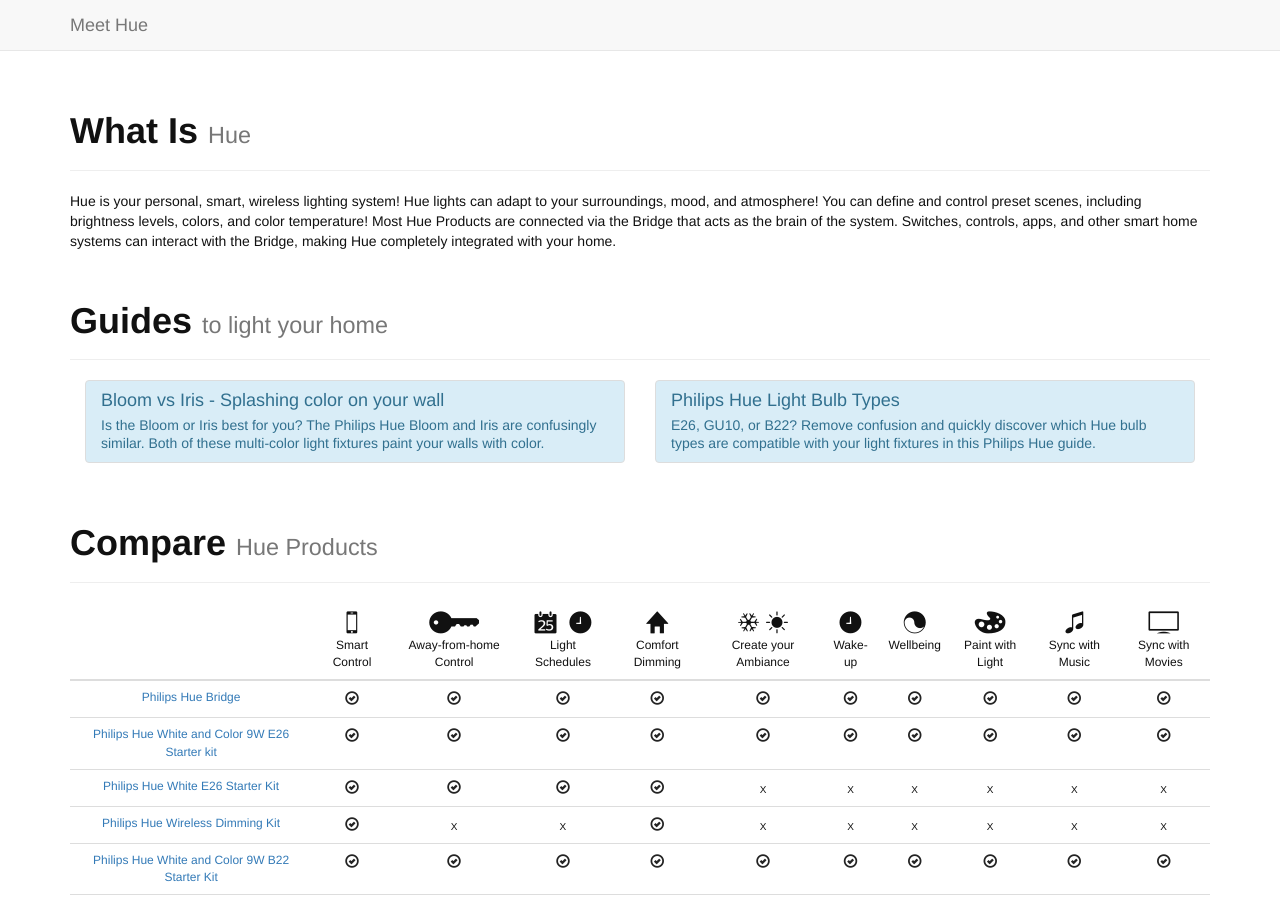
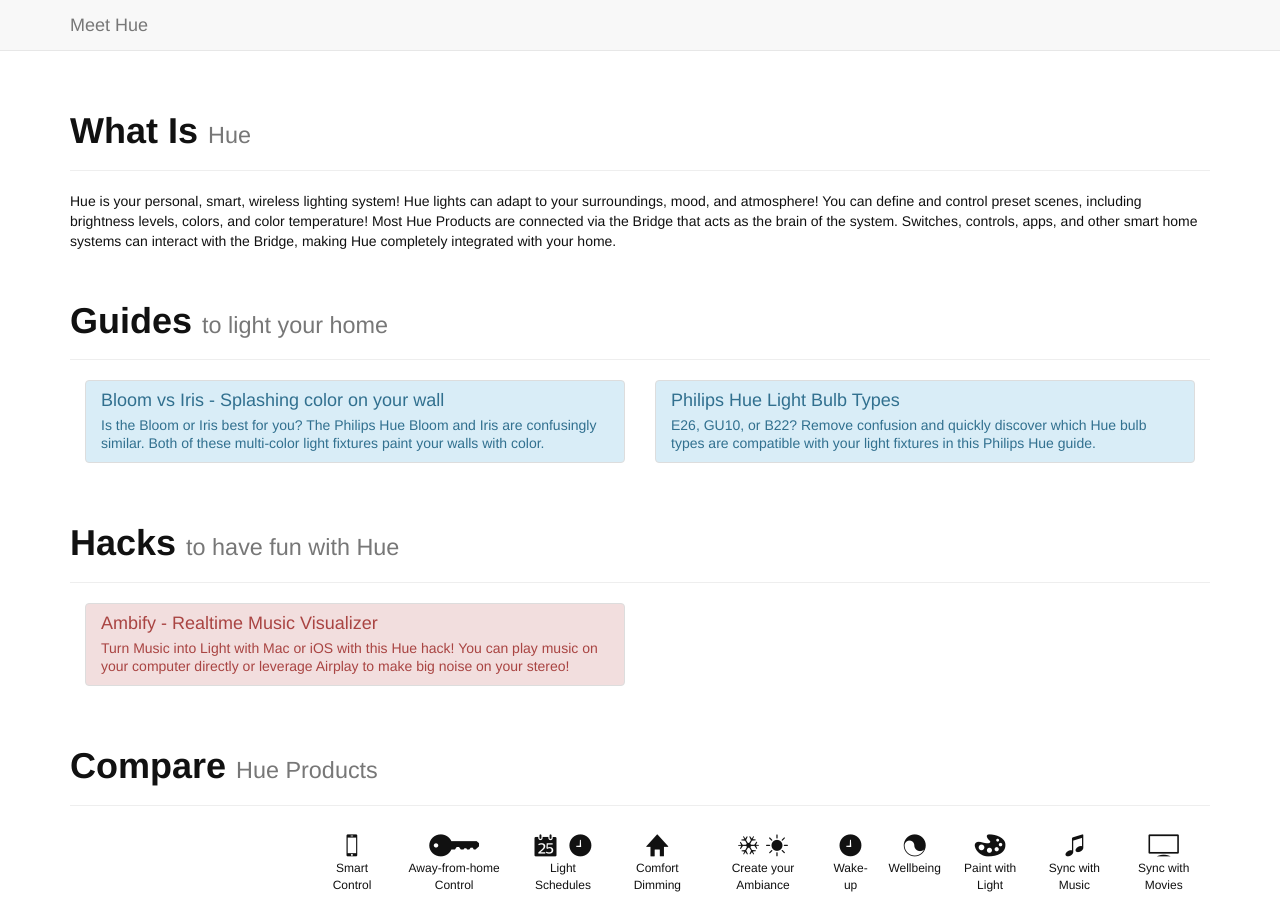
Before and after one commit to TannerPerrien/meethue.co, a Jekyll site: the page built from index.html, in a window 1280 px wide and 900 px high. Built offline with Jekyll 4.4.1, drawn with Linux system fonts in a browser that asks for light colours; nearby versions of some CDN libraries.

Commit message:
Add hacks and Ambify

```diff
--- a/_config.yml
+++ b/_config.yml
@@ -18,6 +18,9 @@ collections:
   guides:
     output: true
     permalink: /guides/:path/
+  hacks:
+    output: true
+    permalink: /hacks/:path/
 
 defaults:
   -
@@ -30,3 +33,8 @@ defaults:
       type: guides
     values:
       layout: guide
+  -
+    scope:
+      type: hacks
+    values:
+      layout: hack
--- /dev/null
+++ b/_hacks/ambify.md
@@ -0,0 +1,37 @@
+---
+title: Ambify - Realtime Music Visualizer
+date: 2016-05-11
+excerpt: Turn Music into Light with Mac or iOS with this Hue hack! You can play music on your computer directly or leverage Airplay to make big noise on your stereo!
+hackUrl: http://getambify.com/
+---
+
+<div class="row">
+  <div class="col-sm-8">
+    <p class="lead" markdown="1">Turn your bachelor pad, man cave, or living room into a night club with Hue and [Ambify][]! For just $10 you can turn your mac into a powerful audio visualization processor.</p>
+  </div>
+  <div class="col-sm-4">
+    <img src="http://getambify.com/images/logo_mac.png" class="img-responsive" alt="Ambify Logo" />
+  </div>
+</div>
+
+<a href="{{ page.hackUrl }}" class="btn btn-warning btn-lg">Visit Hack</a>
+
+## Demo
+
+Check out a few of the awesome videos from Ambify's [User Gallery][ambify-gallery]!
+
+<div class="row">
+  <div class="col-sm-6">
+    <div class="embed-responsive embed-responsive-16by9">
+      <iframe width="560" height="315" src="https://www.youtube.com/embed/6GblCVQmxmE" allowfullscreen></iframe>
+    </div>
+  </div>
+  <div class="col-sm-6">
+    <div class="embed-responsive embed-responsive-16by9">
+        <iframe width="560" height="315" src="https://www.youtube.com/embed/hx14z5ba38o?rel=0" allowfullscreen></iframe>
+    </div>
+  </div>
+</div>
+
+[ambify]: {{ page.hackUrl }} "Ambify - Realtime Music Visualizer"
+[ambify-gallery]: http://gallery.ambifyapp.com/
--- a/index.html
+++ b/index.html
@@ -35,6 +35,24 @@ excerpt: Learn about Philips Hue lights. Read expert advice, comparison guides,
 <div class="row">
   <div class="col-md-12">
     <div class="page-header">
+      <h1><strong>Hacks</strong> <small>to have fun with Hue</small></h1>
+    </div>
+    {% for hack in site.hacks %}
+    <div class="col-md-6">
+      <div class="list-group">
+        <a href="{{ hack.url }}" class="list-group-item list-group-item-danger">
+          <h4 class="list-group-item-heading">{{ hack.title }}</h4>
+          <p class="list-group-item-text">{{ hack.excerpt }}</p>
+        </a>
+      </div>
+    </div>
+    {% endfor %}
+  </div>
+</div>
+
+<div class="row">
+  <div class="col-md-12">
+    <div class="page-header">
       <h1><strong>Compare</strong> <small>Hue Products</small></h1>
     </div>
     <div class="table-responsive">
```
Also changed, not shown: _layouts/hack.html (added, +33 -0 lines).
